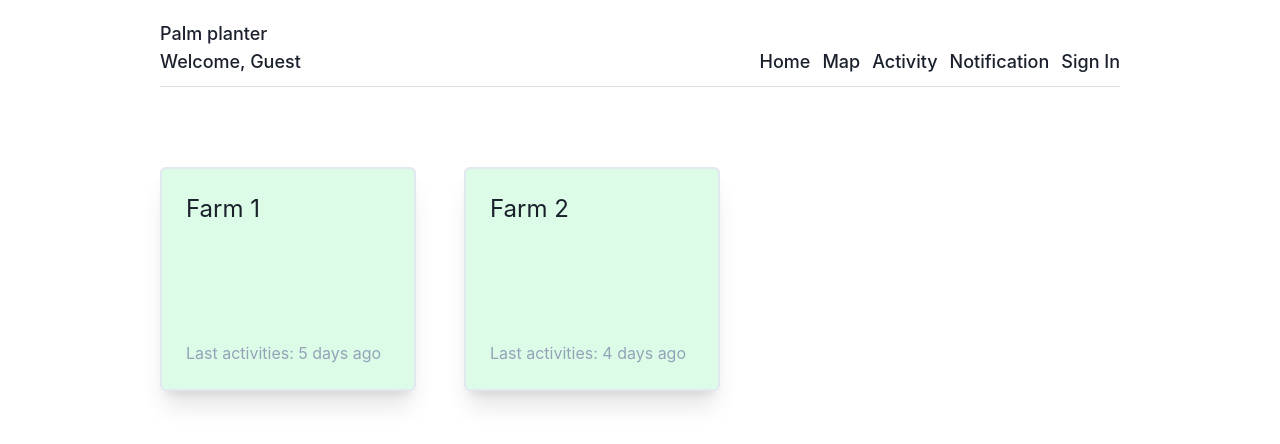
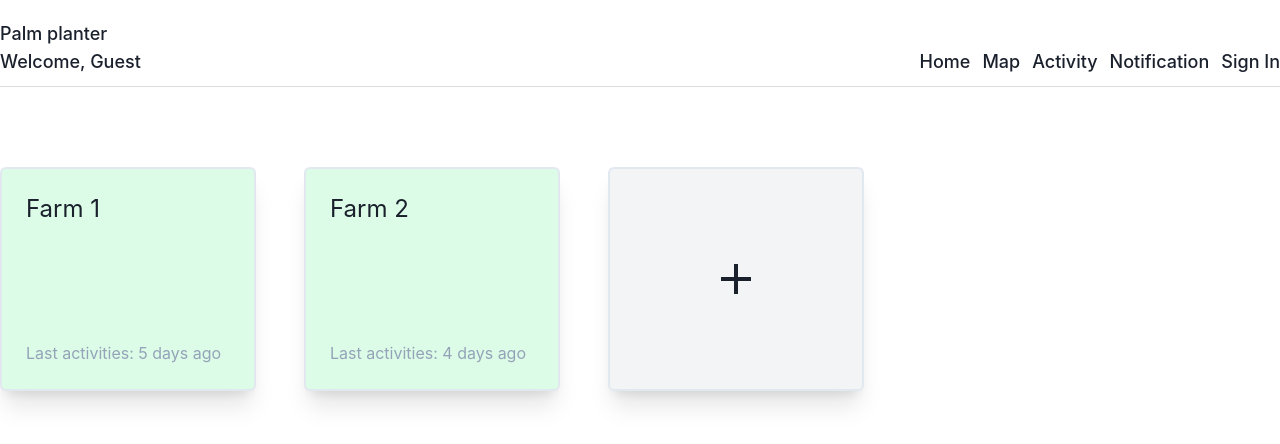
Before and after one commit to SoponwichT/SeniorProject, a Next.js app: page / in a window 1280 px wide. Shown: the top 444 px of the page. Built offline with nearby package versions, Linux system fonts and the light colour scheme.

Commit message:
edit some page

```diff
--- /dev/null
+++ b/components/Farmcard.js
@@ -0,0 +1,13 @@
+
+export const FarmCard = ({data}) => {
+    return (
+            <div className='flex flex-col bg-green-100 rounded-md shadow-xl border-2 h-56 w-64 p-6'>
+                <div className='quote font-delius text-2xl'>
+                    <p>{data.name}</p>
+                </div>
+                <div className='category mt-auto text-slate-400'>
+                    <p>{data.activity}</p>
+                </div>
+            </div>
+    )
+}
--- a/components/GMapold.js
+++ b/components/GMapold.js
@@ -24,7 +24,7 @@ const RegularMap = withScriptjs(
 );
 
 const loadingElementStyle = { height: '150px',width: '150px' };
-const containerElementStyle = { height: '400px', width: '960px'};
+const containerElementStyle = { height: '400px', width: '1400px'};
 const mapElementStyle = { height: '100%' };
 
 export default function GoogleMaps(){
--- a/lib/firebase/firestore/index.js
+++ b/lib/firebase/firestore/index.js
@@ -12,7 +12,8 @@ export default class Firestore {
 
     getActRef = (id) => doc(this.db, this.actCollection, id)
     getUserRef = (id) => doc(this.db, this.userCollection, id)
-    getFarmRef = (id) => doc(this.db, this.farmCollection, id)
+    // getFarmRef = (id) => doc(this.db, this.farmCollection, id)
+    getFarmRef = () => collection(this.db, this.farmCollection)
 
 
     async addUser(id, user) {
@@ -64,10 +65,10 @@ export default class Firestore {
         }
     }
 
-    async addFarmInfo(id, data) {
+    async addFarmInfo(data) {
         try {
-            const farmRef = this.getFarmRef(id)
-            await setDoc(farmRef, data)
+            const farmRef = this.getFarmRef()
+            await addDoc(farmRef, data)
 
 
         } catch (error) {
--- a/pages/index.js
+++ b/pages/index.js
@@ -6,6 +6,9 @@ import styles from '../styles/Home.module.css'
 import { AuthContext } from "../services/all-provider";
 import { useContext, useEffect, useState } from 'react'
 import GoogleMaps from '../components/GMapold.js'
+import { IoMdAdd } from "react-icons/io"
+import { Link } from '@chakra-ui/react'
+import { FarmCard } from '../components/farmcard'
 
 export default function Home() {
     const { getFarmInfomation, uid, isLoggedIn } = useContext(AuthContext)
@@ -33,26 +36,19 @@ export default function Home() {
                 <title>Palm planter | Home</title>
                 <meta name="keywords" content="palmplanter" />
             </Head>
-            <div className='quote-container flex flex-row mx-auto gap-y-24 gap-x-12 flex-wrap justify-left'>
-                <div className='flex flex-col bg-green-100 rounded-md shadow-xl border-2 h-56 w-64 p-6'>
-                    <div className='quote font-delius text-2xl'>
-                        <p>Farm 1</p>
+            <div className='farm-container flex flex-row mx-auto gap-y-24 gap-x-12 flex-wrap justify-left'>
+                <FarmCard data={{name:"Farm 1", activity:"Last activities: 5 days ago"}}/>
+                <FarmCard data={{name:"Farm 2", activity:"Last activities: 4 days ago"}}/>
+                <Link href='/map'>
+                    <div className='flex flex-col bg-gray-100 rounded-md shadow-xl border-2 h-56 w-64 p-6' >
+                        <div className='mx-auto my-auto text-5xl'>
+                            <IoMdAdd />
+                        </div>
                     </div>
-                    <div className='category mt-auto text-slate-400'>
-                        <p>Last activities: 5 days ago</p>
-                    </div>
-                </div>
-                <div className='flex flex-col bg-green-100 rounded-md shadow-xl border-2 h-56 w-64 p-6'>
-                    <div className='quote font-delius text-2xl'>
-                        <p>Farm 2</p>
-                    </div>
-                    <div className='category mt-auto text-slate-400'>
-                        <p>Last activities: 4 days ago</p>
-                    </div>
-                </div>
+                </Link>
             </div>
 
-            <div className='pt-16'>
+            <div className='pt-32'>
                 <GoogleMaps />
             </div>
         </>
--- a/styles/globals.css
+++ b/styles/globals.css
@@ -13,7 +13,7 @@ a {
   text-decoration: none;
 }
 .content {
-  max-width: 960px;
+  max-width: 1400px;
   margin: 0 auto;
 }
 
```
Also changed, not shown: services/all-provider.js.
